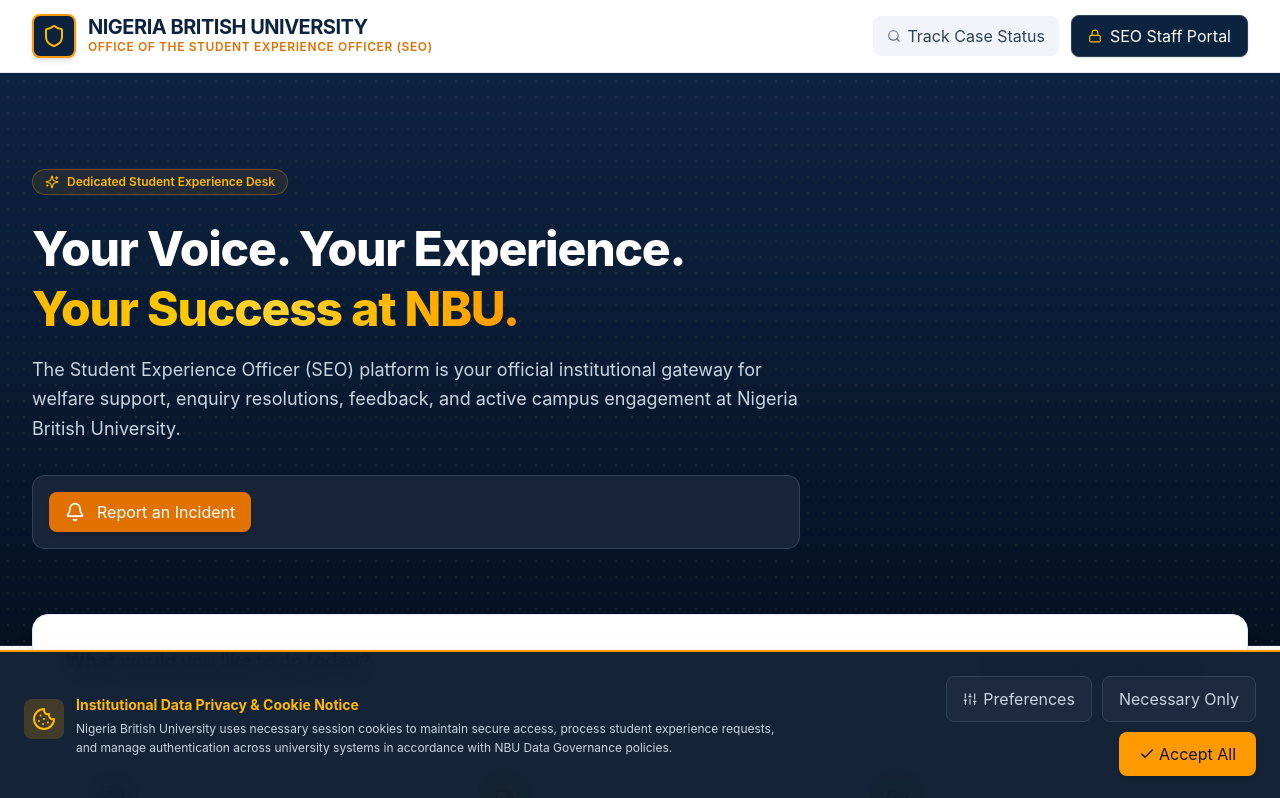
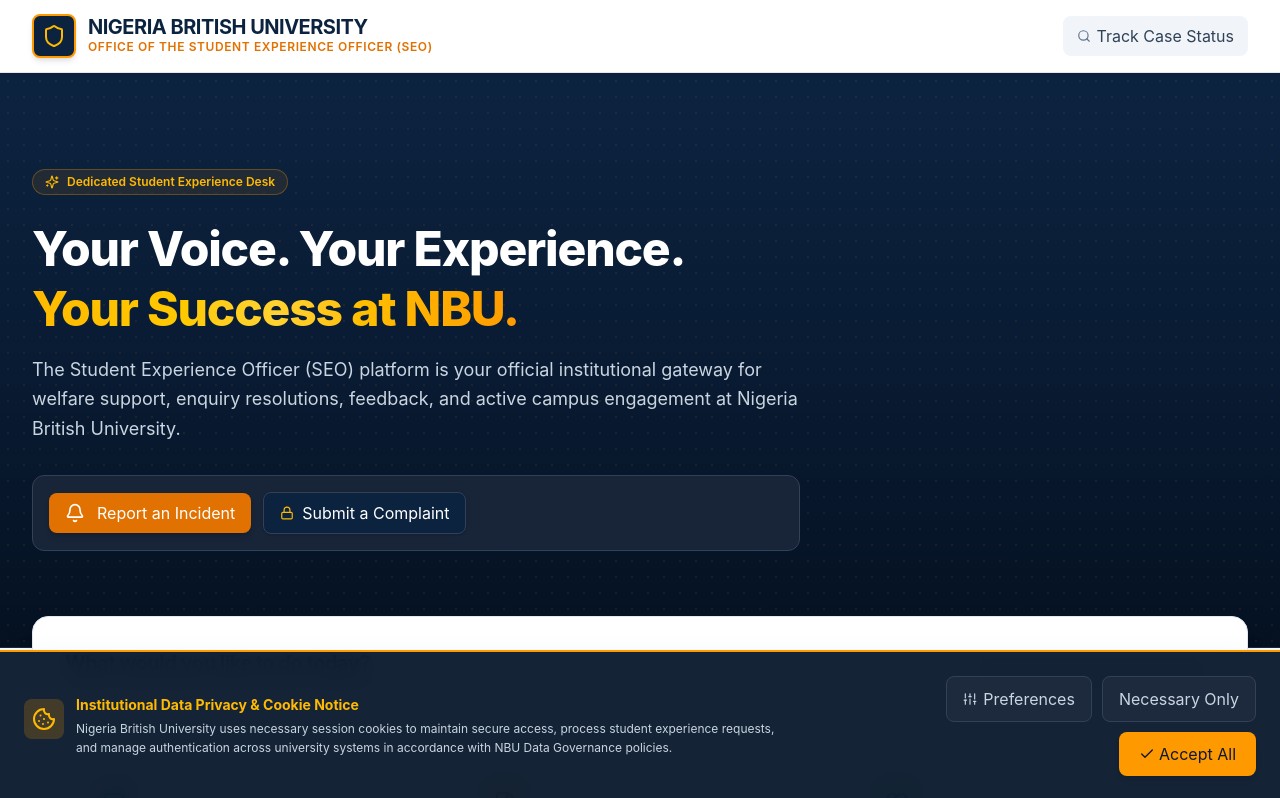
Before and after one commit to Nathodun/StudentXperiencePortal, a React (Vite) app: page / in a window 1280 px wide. Shown: the top 798 px of the page. Built offline with nearby package versions, Linux system fonts and the light colour scheme.

Commit message:
feat: applying changes to landing

```diff
--- a/src/App.jsx
+++ b/src/App.jsx
@@ -237,14 +237,6 @@ export default function App() {
               <Search className="w-3.5 h-3.5 text-slate-500" />
               <span>Track Case Status</span>
             </button>
-
-            <button
-              onClick={() => setActiveModal('login')}
-              className="flex items-center gap-2 bg-[#0c2340] hover:bg-slate-800 text-white text-xs font-semibold px-4 py-2 rounded-lg border border-slate-700 shadow-sm transition-all hover:shadow"
-            >
-              <Lock className="w-3.5 h-3.5 text-amber-400" />
-              <span>SEO Staff Portal</span>
-            </button>
           </div>
         </div>
       </header>
@@ -286,6 +278,14 @@ export default function App() {
                   <Bell className="w-5 h-5" />
                   <span>Report an Incident</span>
                 </button>
+
+                <button
+              onClick={() => setActiveModal('login')}
+              className="flex items-center gap-2 bg-[#0c2340] hover:bg-slate-800 text-white text-xs font-semibold px-4 py-2 rounded-lg border border-slate-700 shadow-sm transition-all hover:shadow"
+            >
+              <Lock className="w-3.5 h-3.5 text-amber-400" />
+              <span>Submit a Complaint</span>
+            </button>
                    </div>
               </div>
 
```
